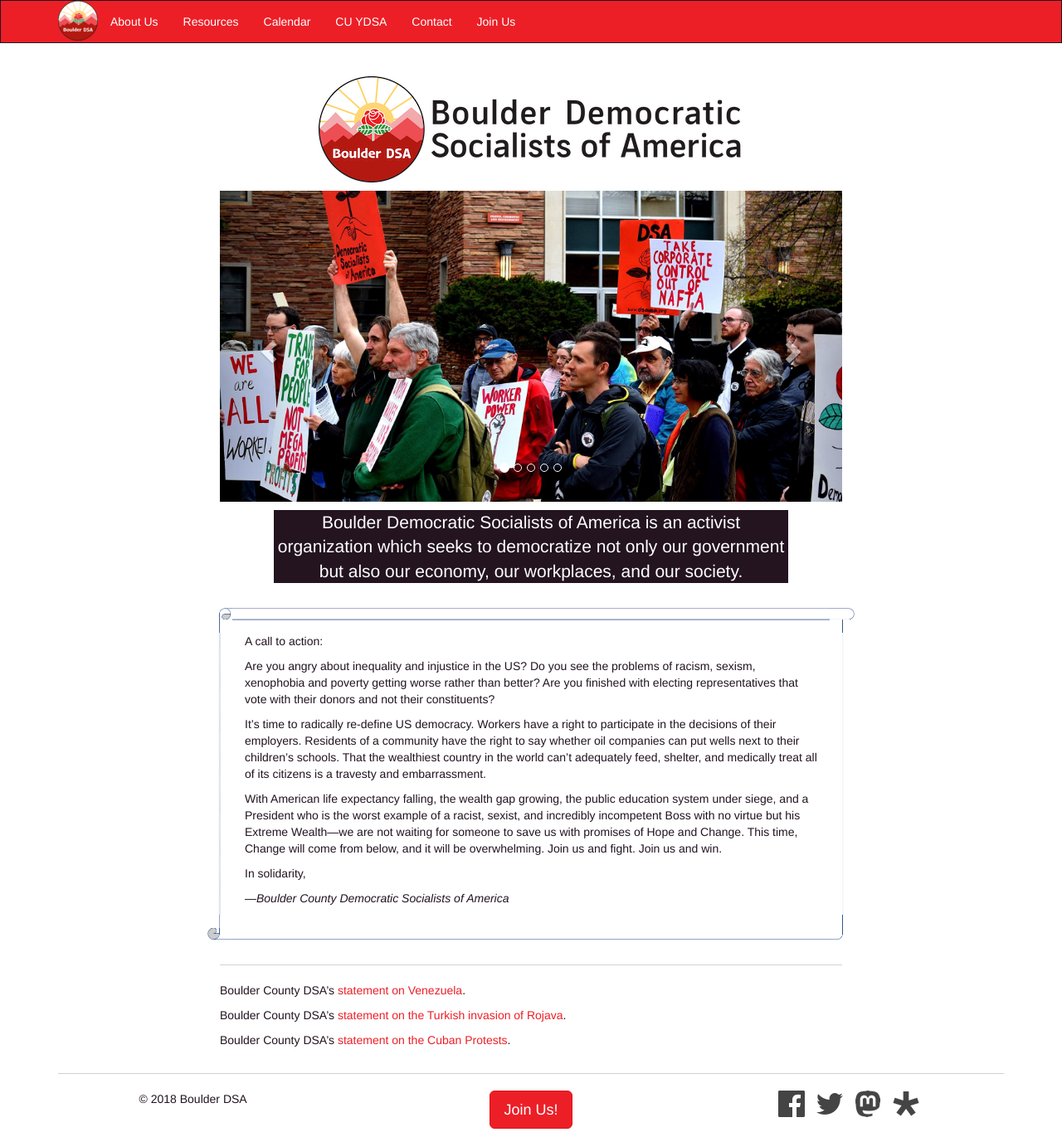
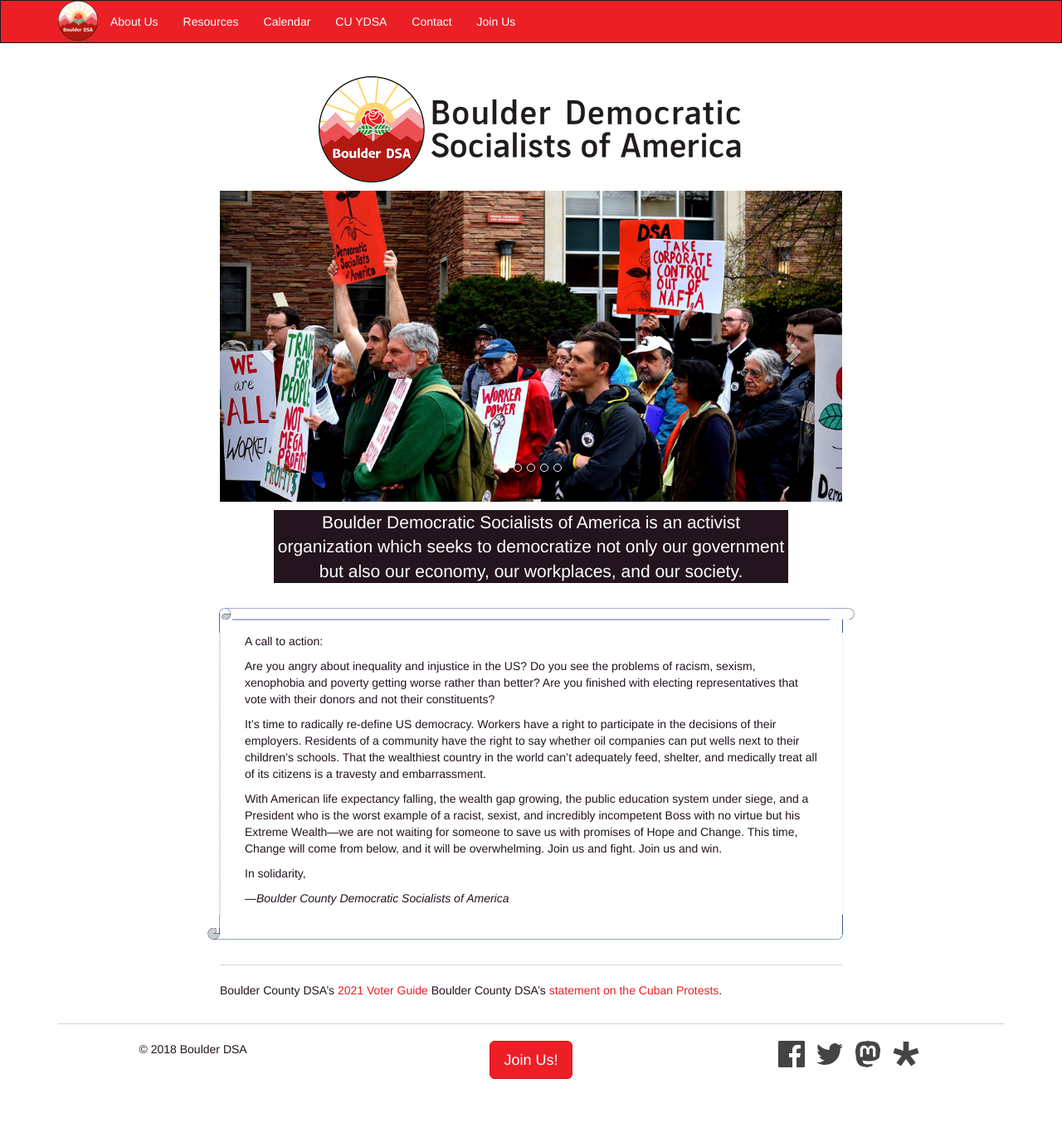
Before and after one commit to boulderdsa/boulderdsa.github.io, a Jekyll site: the page built from index.md, in a window 1280 px wide. Shown: the whole page at 83% size. Built offline with Jekyll 4.4.1, drawn with Linux system fonts in a browser that asks for light colours; after the commit the page ends 1311 px from its top, so only the background shows below that.

Commit message:
adds 2021 voter guide to index page

```diff
--- a/index.md
+++ b/index.md
@@ -62,9 +62,5 @@ _—Boulder County Democratic Socialists of America_
 </div>
 
 ---
-
-Boulder County DSA's [statement on Venezuela]({% link statements/venezuela.md %}).
-
-Boulder County DSA's [statement on the Turkish invasion of Rojava]({% link statements/rojava.md %}).
-
+Boulder County DSA's [2021 Voter Guide](https://www.boulderdsa.org/resources/documents/DSA_VG_SM_2021_pictures.pdf)
 Boulder County DSA's [statement on the Cuban Protests]({% link statements/cubanprotests.md %}).
```
